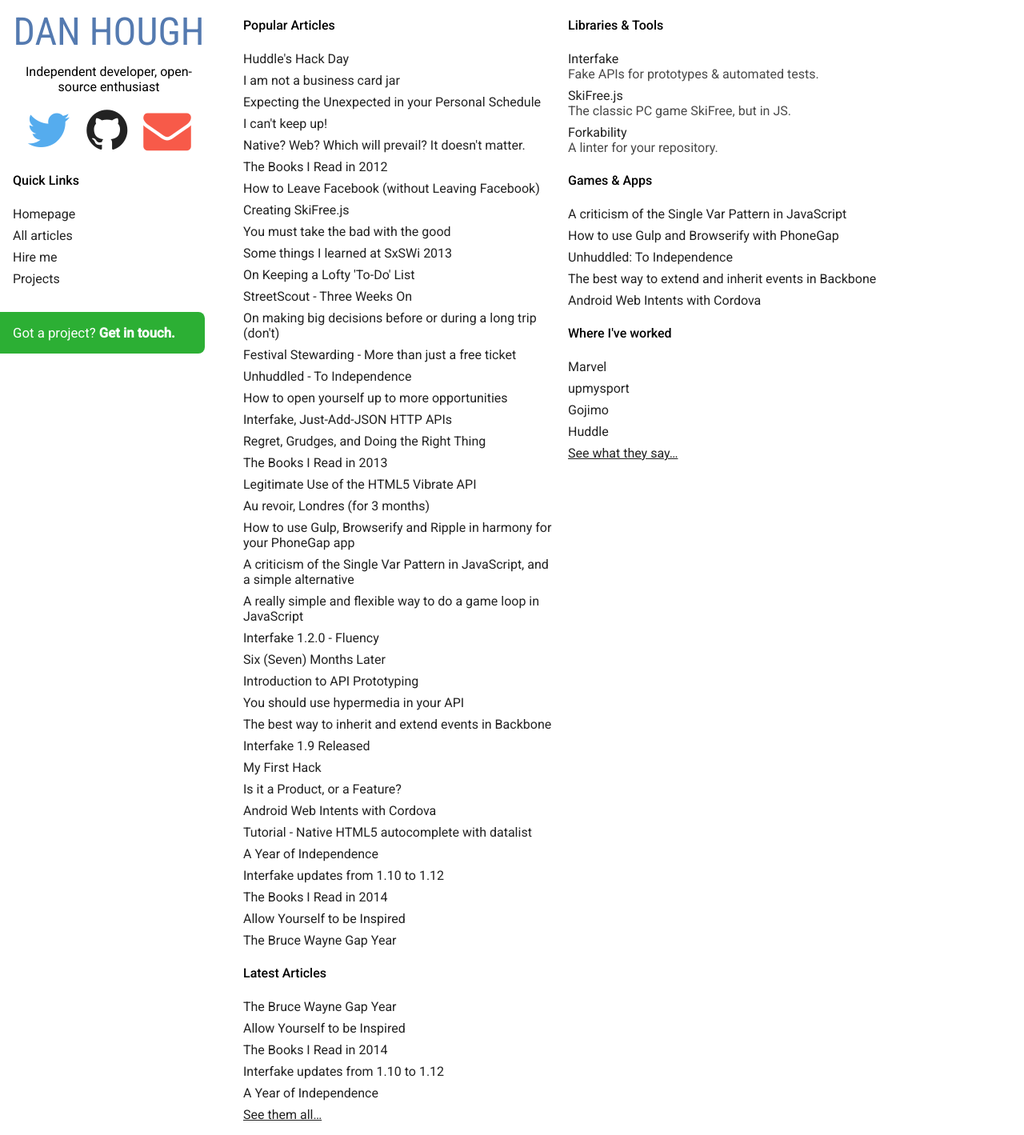
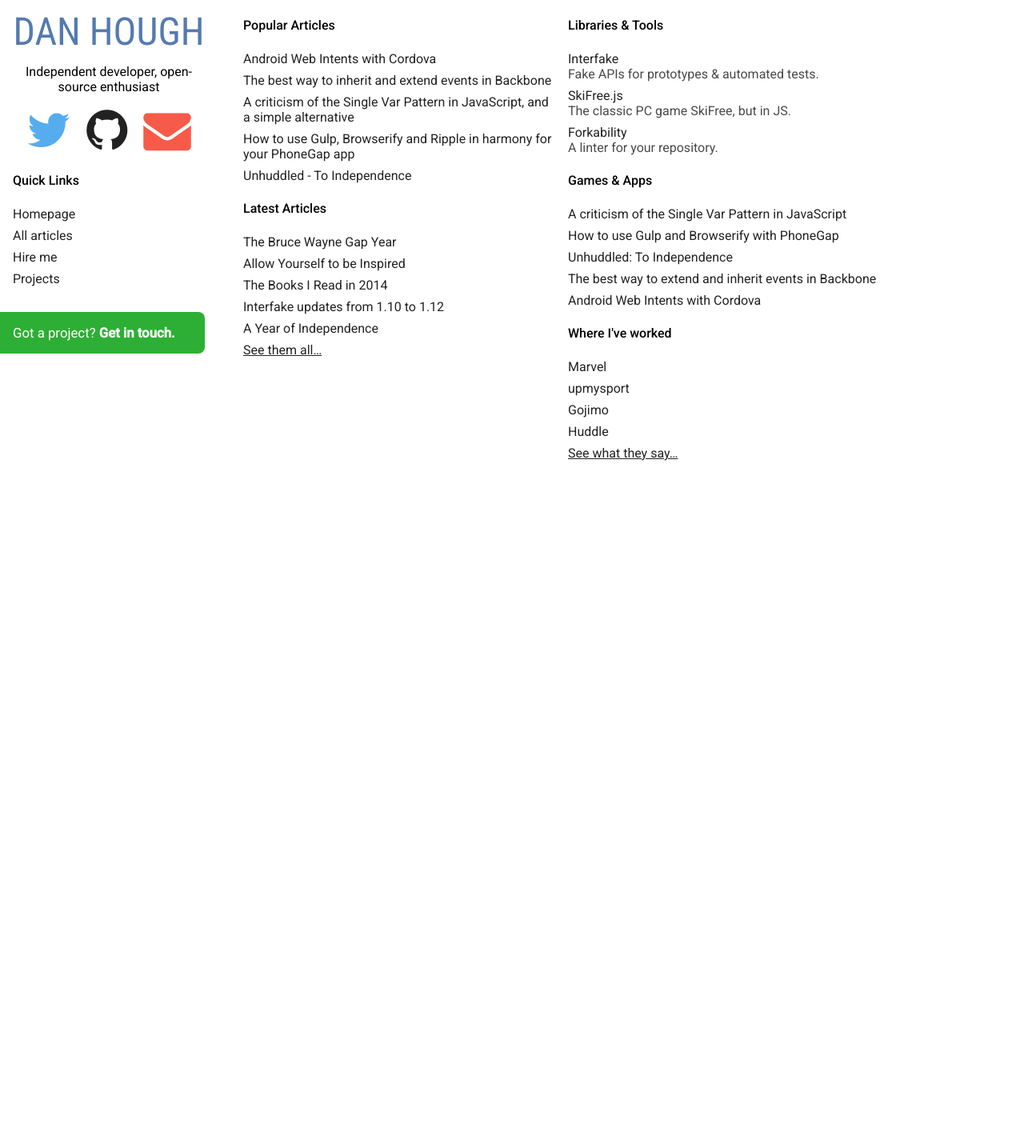
Before and after one commit to basicallydan/danhough.com, a Jekyll site: the page built from index.html, in a window 1280 px wide. Shown: the whole page at 80% size. Built offline with Jekyll 4.4.1, drawn with Linux system fonts in a browser that asks for light colours; Markdown is read by kramdown in place of the engine named in the settings; comment, search, counter and statistics services are not loaded; after the commit the page ends 900 px from its top, so only the background shows below that.

Commit message:
Using categories now for featured posts. So much easier!

```diff
--- a/_plugins/selected_posts.rb
+++ b/_plugins/selected_posts.rb
@@ -1,6 +1,6 @@
 module Jekyll
 	module SelectedPosts
-    def select(posts, postIds)
+		def select_posts(posts, postIds)
 			selected = []
 			postIds.each{|i| selected.push(posts[i])}
 			selected
--- a/_posts/2014-02-12-gulp-browserify-phonegap-ripple.markdown
+++ b/_posts/2014-02-12-gulp-browserify-phonegap-ripple.markdown
@@ -3,6 +3,7 @@
 title: How to use Gulp, Browserify and Ripple in harmony for your PhoneGap app
 date_created: 02/02/2014
 location: Chamonix, France
+category: popular
 ---
 
 Just like every other front-end developer who [likes to changes their mind about the best build tools at a moment's notice](http://www.100percentjs.com/just-like-grunt-gulp-browserify-now/), yesterday I decided that Gulp and Browserify were for me. However, I am currently working on a PhoneGap project and the workflow can be a little different. When developing PhoneGap applications some people like to use [Ripple](http://ripple.incubator.apache.org/), a little browser-based emulator for the various devices on which you might run your PhoneGap application.
--- a/_posts/2014-03-10-single-var-pattern-rant.markdown
+++ b/_posts/2014-03-10-single-var-pattern-rant.markdown
@@ -3,6 +3,7 @@
 title: A criticism of the Single Var Pattern in JavaScript, and a simple alternative
 date_created: 10 March 2014
 location: Chamonix, France
+category: popular
 ---
 
 The *Single Var Pattern* is a JavaScript design pattern where for each scope, one `var` statement and **only** one `var` statement is used to declare all the variables for the current scope. It's used to help prevent logical confusion (variables being *hoisted* half-way through a scope are declared before being necessarily defined), collisions due to a variable being declared twice, and from unused variables being created and forgotten during refactoring.
--- a/_posts/2014-08-06-backbone-view-inheritance.markdown
+++ b/_posts/2014-08-06-backbone-view-inheritance.markdown
@@ -5,6 +5,7 @@
 date_created: 6 August 2014
 location: London, UK
 comments: true
+category: popular
 ---
 
 My latest client project is a fairly big and complex app, with a lot of small modules for views. In order to keep my code nice and DRY, some good-old-fashioned inheritance has done the trick.
--- a/_posts/2014-09-02-cordova-android-web-intents.markdown
+++ b/_posts/2014-09-02-cordova-android-web-intents.markdown
@@ -5,6 +5,7 @@
 date_created: 02 September 2014
 location: London, UK
 comments: false
+category: popular
 ---
 
 **Important:** I'm doing this using Cordova 3.5.0. It'll probably work for 3.x.x in general but I can't guarantee it!
--- a/index.html
+++ b/index.html
@@ -6,8 +6,7 @@
 	<nav id="popular-articles-navigation" class="nav-list">
 		<h2>Popular Articles</h2>
 		<ul>
-			{% assign featuredPostsInReversedArray = "22,21,14,28,32" | split: "," | to_numbers %}
-			{% for post in site.posts reversed | select:featuredPostsInReversedArray %}
+			{% for post in site.categories.popular %}
 				<li class="post-list-item"><a href="{{ post.url }}" title="Published {{ post.date | date: "%d %B %Y" }}">{{ post.title }}</a></li>
 			{% endfor %}
 		</ul>
```
Also changed, not shown: _posts/2013-11-09-unhuddled.md (+1 -0 lines), _plugins/array_string.rb (indentation only). Lines whose indentation alone changed are shown as unchanged.
